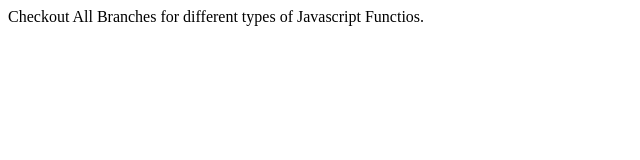
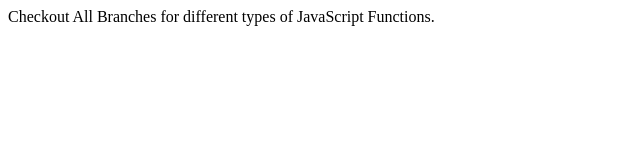
Before and after one commit to ambujbpl/javaScriptBasics, a plain HTML site: page index.html in a window 1280 px wide. Shown: the full height of the page, 0-640 px from the left. Drawn offline with Linux system fonts and the light colour scheme.

Commit message:
Update index.html

```diff
--- a/index.html
+++ b/index.html
@@ -4,9 +4,9 @@
   <meta charset="UTF-8">
   <meta name="viewport" content="width=device-width, initial-scale=1.0">
   <meta http-equiv="X-UA-Compatible" content="ie=edge">
-  <title>Javascript Function</title>
+  <title>JavaScript Functions</title>
 </head>
 <body>
-  Checkout All Branches for different types of Javascript Functios.
+  Checkout All Branches for different types of JavaScript Functions.
 </body>
 </html>
```
